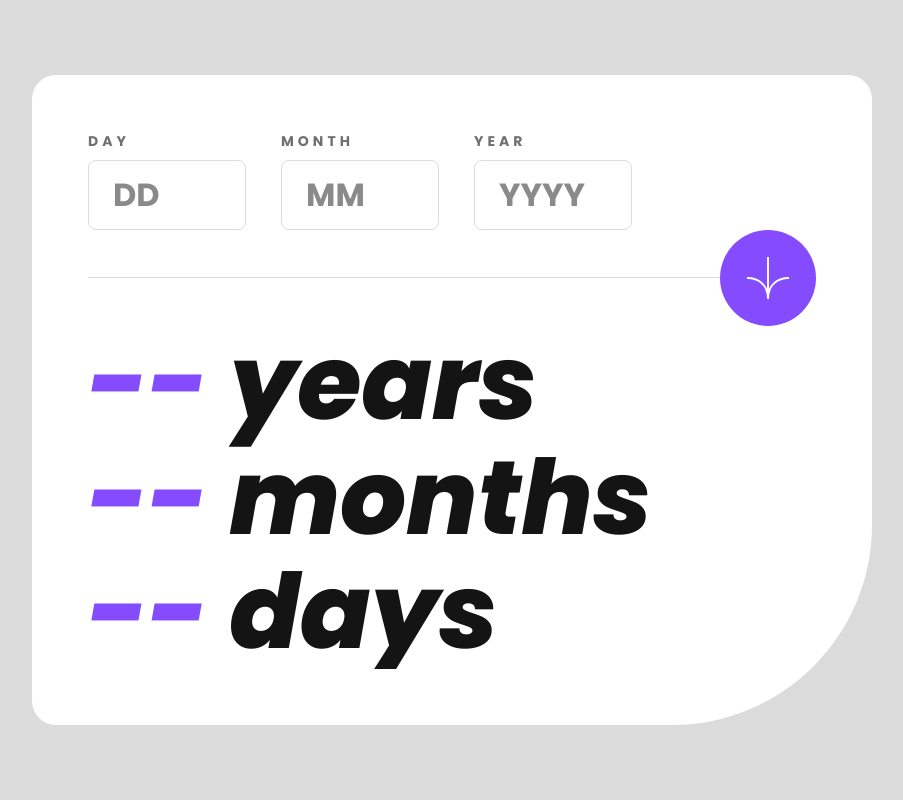
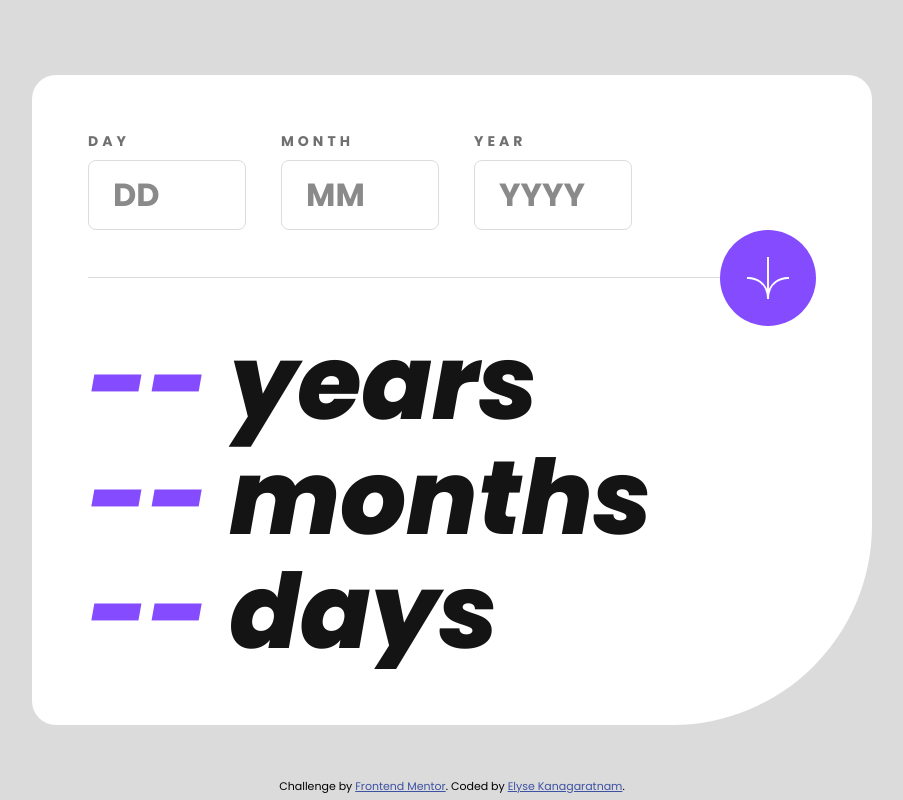
Before and after one commit to elyyyse/Age-calculator-app, a plain HTML site: page index.html in a window 1280 px wide. Shown: the whole page, without its empty margins (188-1091 px from the left). Drawn offline with Linux system fonts and the light colour scheme.

Commit message:
updating title

```diff
--- a/index.html
+++ b/index.html
@@ -14,7 +14,7 @@
     rel="stylesheet">
   <!-- <link rel="stylesheet" href="fonts.css"> -->
   <link rel="stylesheet" href="styles.css">
-  <title>Frontend Mentor | Age calculator app</title>
+  <title>Age calculator app | Frontend Mentor</title>
 
 </head>
 
@@ -63,8 +63,8 @@
       </div>
     </main>
     <footer class="attribution">
-      <!-- Challenge by <a href="https://www.frontendmentor.io?ref=challenge" target="_blank">Frontend Mentor</a>.
-      Coded by <a href="https://www.elysekan.com">Elyse Kanagaratnam</a>. -->
+      Challenge by <a href="https://www.frontendmentor.io?ref=challenge" target="_blank">Frontend Mentor</a>.
+      Coded by <a href="https://www.elysekan.com">Elyse Kanagaratnam</a>.
     </footer>
   </div>
 
```
